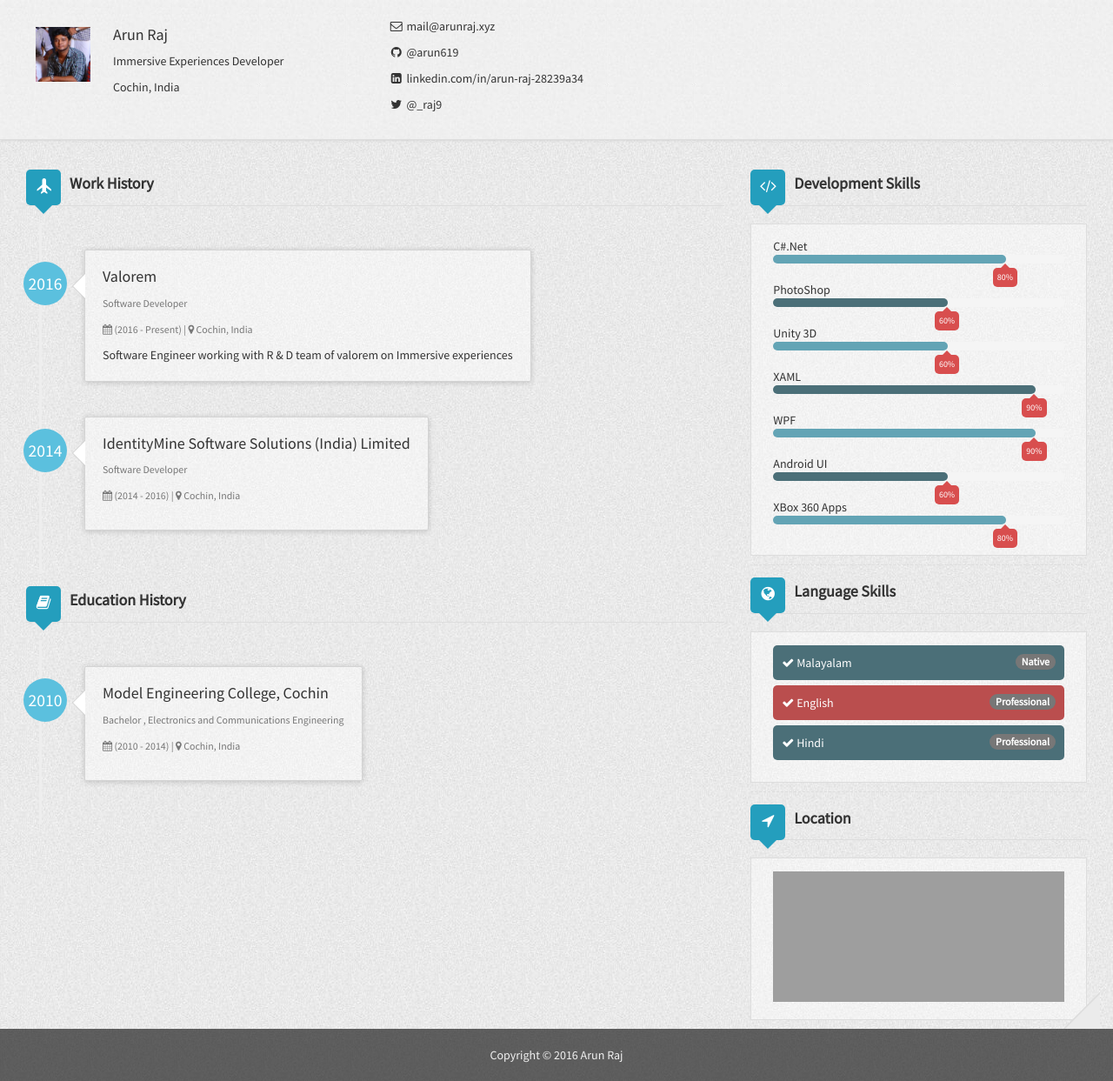
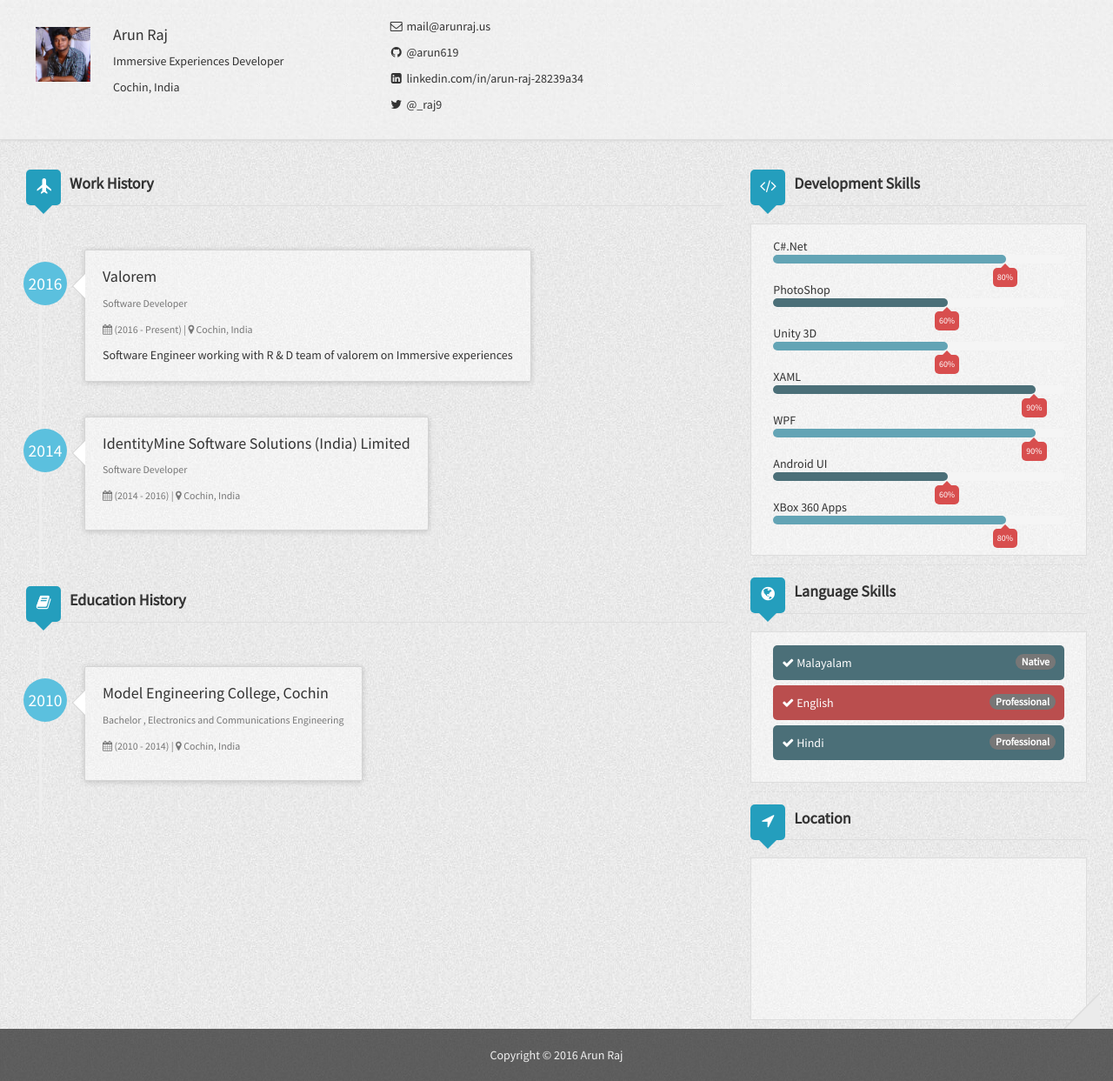
Before and after one commit to tomchoondal/resume, a Jekyll site: the page built from index.html, in a window 1280 px wide. Shown: the whole page at 87% size. Built offline with Jekyll 4.4.1, drawn with Linux system fonts in a browser that asks for light colours; nearby versions of some CDN libraries; grey boxes are pictures that could not be loaded.

Commit message:
Update _config.yml

```diff
--- a/_config.yml
+++ b/_config.yml
@@ -2,8 +2,8 @@
 title: Arun Raj's Resume
 description: Arun's CV
 favicon: /assets/img/avatar.png
-baseurl: http://arunraj.xyz/resumecard
-url: http://arunraj.xyz/resumecard
+baseurl: http://arunraj.us/resumecard
+url: http://arunraj.us/resumecard
 rss_url: /pages/atom.xml
 
 # Build settings
@@ -16,8 +16,8 @@
   name: Arun Raj
   title: Immersive Experiences Developer
   address: Cochin, India
-  email: mail@arunraj.xyz
-  link: http://arunraj.xyz
+  email: mail@arunraj.us
+  link: http://arunraj.us
   weibo:
   github: arun619
   linkedin: arun-raj-28239a34
```
